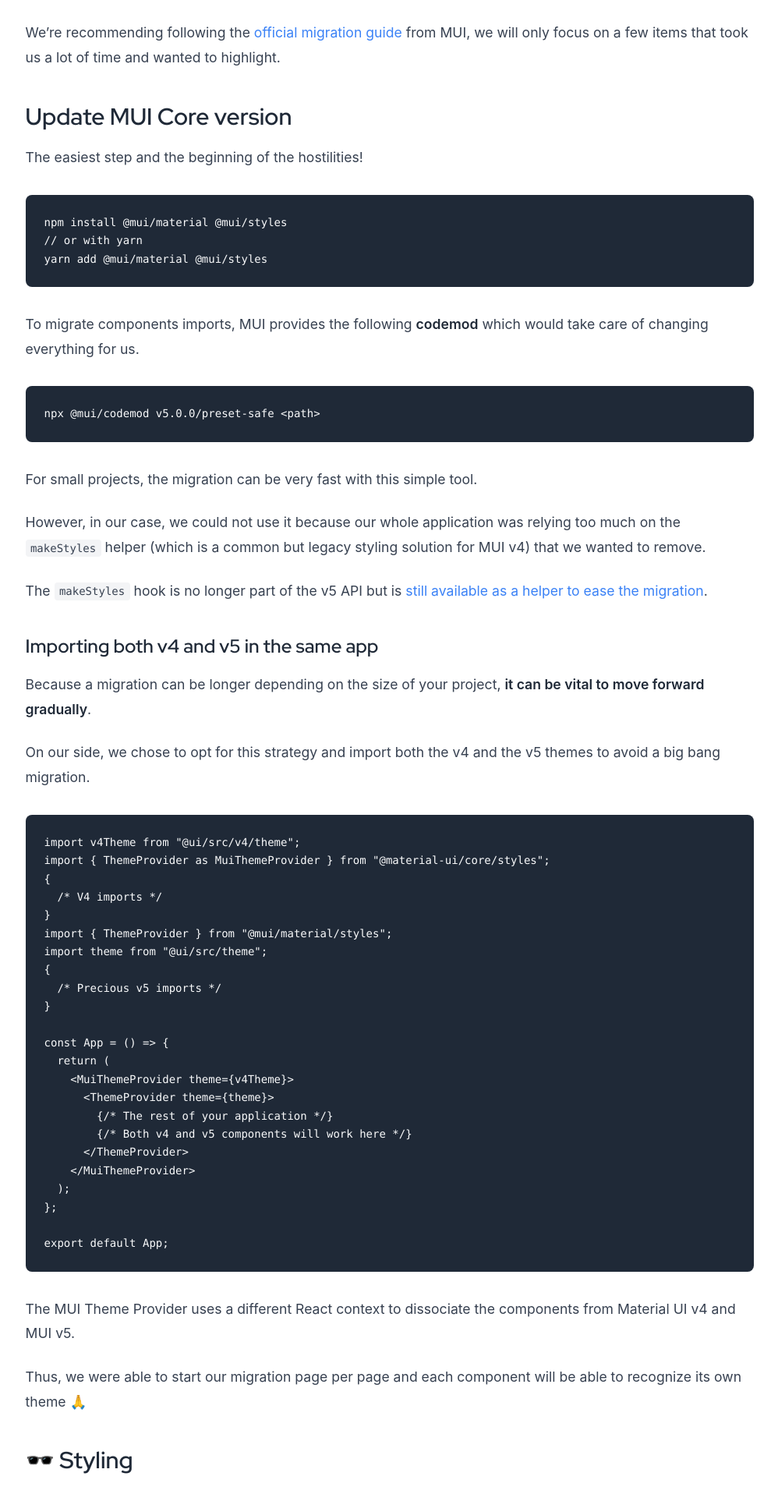
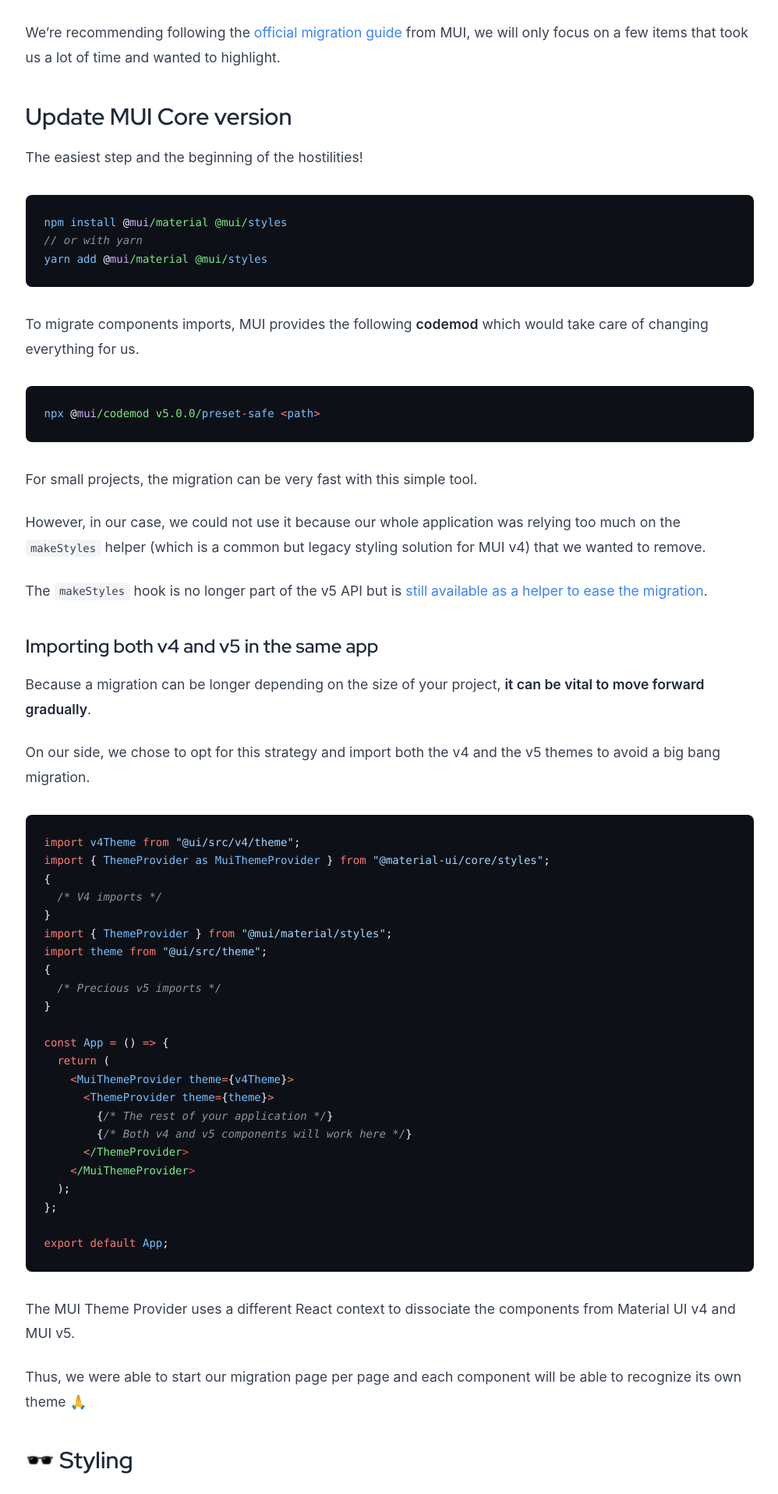
Before and after one commit to tint-ai/tint-ai.github.io, a Jekyll site: the page built from _posts/2022-09-06-material-ui-v5-migration.md, in a window 1280 px wide. Shown: the part 1794-3710 px from the top of the page at 78% size, without its empty margins (140-1138 px from the left). Built offline with Jekyll 4.4.1, drawn with Linux system fonts in a browser that asks for light colours.

Commit message:
Add syntax highlighting

```diff
--- a/_layouts/post.html
+++ b/_layouts/post.html
@@ -188,8 +188,8 @@
 }
 
 .post-content pre {
-  background: #1f2937;
-  color: #f9fafb;
+  background: #0d1117;
+  color: #f0f6fc;
   border-radius: 8px;
   padding: 1.5rem;
   overflow-x: auto;
@@ -213,6 +213,81 @@
   padding: 0;
   font-size: inherit;
 }
+
+/* Syntax highlighting - GitHub Dark theme */
+.highlight .c { color: #8b949e; font-style: italic } /* Comment */
+.highlight .err { color: #f85149 } /* Error */
+.highlight .k { color: #ff7b72 } /* Keyword */
+.highlight .l { color: #a5d6ff } /* Literal */
+.highlight .n { color: #f0f6fc } /* Name */
+.highlight .o { color: #ff7b72 } /* Operator */
+.highlight .p { color: #f0f6fc } /* Punctuation */
+.highlight .ch { color: #8b949e; font-style: italic } /* Comment.Hashbang */
+.highlight .cm { color: #8b949e; font-style: italic } /* Comment.Multiline */
+.highlight .cp { color: #8b949e; font-weight: bold } /* Comment.Preproc */
+.highlight .cpf { color: #8b949e; font-style: italic } /* Comment.PreprocFile */
+.highlight .c1 { color: #8b949e; font-style: italic } /* Comment.Single */
+.highlight .cs { color: #8b949e; font-weight: bold; font-style: italic } /* Comment.Special */
+.highlight .gd { color: #ffdcd7; background-color: #67060c } /* Generic.Deleted */
+.highlight .ge { font-style: italic } /* Generic.Emph */
+.highlight .gr { color: #f85149 } /* Generic.Error */
+.highlight .gh { color: #1f6feb; font-weight: bold } /* Generic.Heading */
+.highlight .gi { color: #aff5b4; background-color: #033a16 } /* Generic.Inserted */
+.highlight .go { color: #8b949e } /* Generic.Output */
+.highlight .gp { color: #8b949e } /* Generic.Prompt */
+.highlight .gs { font-weight: bold } /* Generic.Strong */
+.highlight .gu { color: #1f6feb; font-weight: bold } /* Generic.Subheading */
+.highlight .gt { color: #f85149 } /* Generic.Traceback */
+.highlight .kc { color: #79c0ff } /* Keyword.Constant */
+.highlight .kd { color: #ff7b72 } /* Keyword.Declaration */
+.highlight .kn { color: #ff7b72 } /* Keyword.Namespace */
+.highlight .kp { color: #79c0ff } /* Keyword.Pseudo */
+.highlight .kr { color: #ff7b72 } /* Keyword.Reserved */
+.highlight .kt { color: #ff7b72 } /* Keyword.Type */
+.highlight .ld { color: #a5d6ff } /* Literal.Date */
+.highlight .m { color: #a5d6ff } /* Literal.Number */
+.highlight .s { color: #a5d6ff } /* Literal.String */
+.highlight .na { color: #79c0ff } /* Name.Attribute */
+.highlight .nb { color: #ffa657 } /* Name.Builtin */
+.highlight .nc { color: #ffa657 } /* Name.Class */
+.highlight .no { color: #79c0ff } /* Name.Constant */
+.highlight .nd { color: #d2a8ff } /* Name.Decorator */
+.highlight .ni { color: #ffa657 } /* Name.Entity */
+.highlight .ne { color: #ffa657 } /* Name.Exception */
+.highlight .nf { color: #d2a8ff } /* Name.Function */
+.highlight .nl { color: #79c0ff } /* Name.Label */
+.highlight .nn { color: #ffa657 } /* Name.Namespace */
+.highlight .nx { color: #79c0ff } /* Name.Other */
+.highlight .py { color: #79c0ff } /* Name.Property */
+.highlight .nt { color: #7ee787 } /* Name.Tag */
+.highlight .nv { color: #79c0ff } /* Name.Variable */
+.highlight .ow { color: #ff7b72 } /* Operator.Word */
+.highlight .w { color: #f0f6fc } /* Text.Whitespace */
+.highlight .mb { color: #a5d6ff } /* Literal.Number.Bin */
+.highlight .mf { color: #a5d6ff } /* Literal.Number.Float */
+.highlight .mh { color: #a5d6ff } /* Literal.Number.Hex */
+.highlight .mi { color: #a5d6ff } /* Literal.Number.Integer */
+.highlight .mo { color: #a5d6ff } /* Literal.Number.Oct */
+.highlight .sa { color: #a5d6ff } /* Literal.String.Affix */
+.highlight .sb { color: #a5d6ff } /* Literal.String.Backtick */
+.highlight .sc { color: #a5d6ff } /* Literal.String.Char */
+.highlight .dl { color: #a5d6ff } /* Literal.String.Delimiter */
+.highlight .sd { color: #a5d6ff } /* Literal.String.Doc */
+.highlight .s2 { color: #a5d6ff } /* Literal.String.Double */
+.highlight .se { color: #a5d6ff } /* Literal.String.Escape */
+.highlight .sh { color: #a5d6ff } /* Literal.String.Heredoc */
+.highlight .si { color: #ffa657 } /* Literal.String.Interpol */
+.highlight .sx { color: #a5d6ff } /* Literal.String.Other */
+.highlight .sr { color: #7ee787 } /* Literal.String.Regex */
+.highlight .s1 { color: #a5d6ff } /* Literal.String.Single */
+.highlight .ss { color: #a5d6ff } /* Literal.String.Symbol */
+.highlight .bp { color: #79c0ff } /* Name.Builtin.Pseudo */
+.highlight .fm { color: #d2a8ff } /* Name.Function.Magic */
+.highlight .vc { color: #79c0ff } /* Name.Variable.Class */
+.highlight .vg { color: #79c0ff } /* Name.Variable.Global */
+.highlight .vi { color: #79c0ff } /* Name.Variable.Instance */
+.highlight .vm { color: #79c0ff } /* Name.Variable.Magic */
+.highlight .il { color: #a5d6ff } /* Literal.Number.Integer.Long */
 
 .post-content img {
   max-width: 100%;
```
